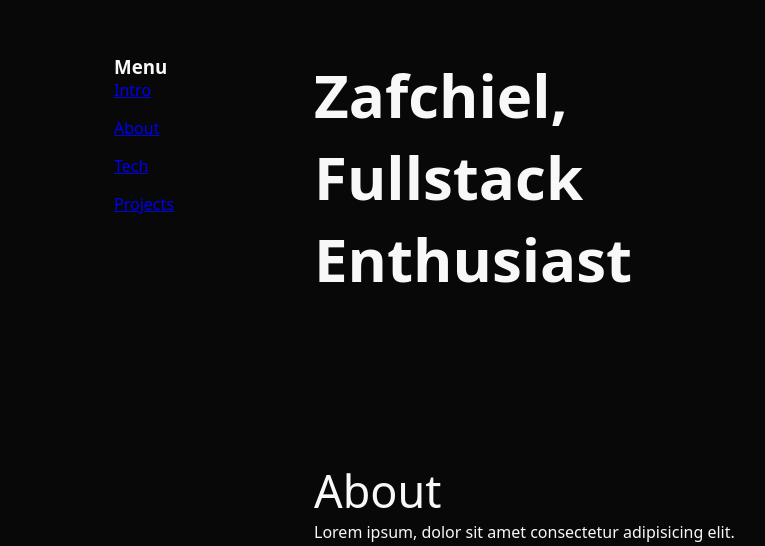
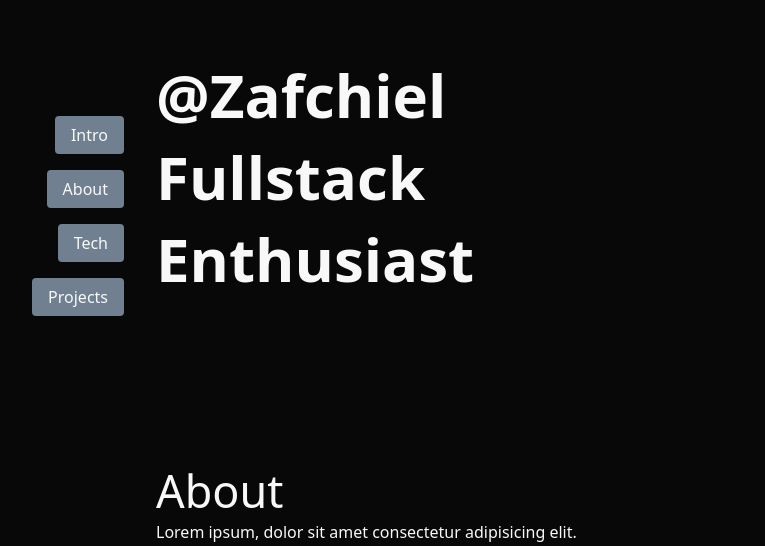
Before and after one commit to zafchiel/zafchiel, a SvelteKit app: page / in a window 1280 px wide. Shown: the part 246-792 px from the top of the page, without its empty margins (176-941 px from the left). Built offline with nearby package versions, Linux system fonts and the light colour scheme.

Commit message:
expanded state

```diff
--- a/src/lib/components/intro.svelte
+++ b/src/lib/components/intro.svelte
@@ -1,6 +1,6 @@
 <section id="intro">
   <h1>
-    Zafchiel,
+    @Zafchiel
     <br />
     Fullstack Enthusiast
   </h1>
--- /dev/null
+++ b/src/lib/components/menu-link.svelte
@@ -0,0 +1,21 @@
+<script lang="ts">
+  export let direction: string;
+</script>
+
+<a href={`#${direction}`}>
+  {direction}
+</a>
+
+<style>
+  a {
+    text-transform: capitalize;
+    text-decoration: none;
+    color: inherit;
+    padding: 0.5rem 1rem;
+    border-radius: 4px;
+    width: fit-content;
+    align-self: right;
+
+    background-color: slategray;
+  }
+</style>
--- a/src/lib/components/side.svelte
+++ b/src/lib/components/side.svelte
@@ -1,11 +1,18 @@
+<script>
+  import MenuLink from "./menu-link.svelte";
+  import { getExpanded } from "$lib/stores/expaded-store";
+
+  const expanded = getExpanded();
+</script>
+
 <aside>
   <div class="holder">
-    <h3>Menu</h3>
+    <h3 class:hidden={!$expanded}>Menu</h3>
     <nav>
-      <a href="#intro"> Intro </a>
-      <a href="#about"> About </a>
-      <a href="#tech"> Tech </a>
-      <a href="#projects">Projects</a>
+      <MenuLink direction="intro" />
+      <MenuLink direction="about" />
+      <MenuLink direction="tech" />
+      <MenuLink direction="projects" />
     </nav>
   </div>
 </aside>
@@ -13,15 +20,27 @@
 <style>
   aside {
     position: block;
-    width: 200px;
+    width: 300px;
   }
+
   .holder {
     position: sticky;
     top: 200px;
   }
+
   nav {
     display: flex;
     flex-direction: column;
+    align-items: self-end;
     gap: 1rem;
   }
+
+  h3 {
+    text-align: center;
+    margin-bottom: 1rem;
+  }
+
+  .hidden {
+    opacity: 0;
+  }
 </style>
--- a/src/lib/index.ts
+++ /dev/null
@@ -1 +0,0 @@
-// place files you want to import through the `$lib` alias in this folder.
--- /dev/null
+++ b/src/lib/stores/expaded-store.ts
@@ -0,0 +1,14 @@
+import { getContext, setContext } from "svelte";
+import { type Writable, writable } from "svelte/store";
+
+const expandedCtx = Symbol();
+
+export const setExpandedContext = () => {
+    const store = writable(false);
+    setContext(expandedCtx, store);
+    return store;
+}
+
+export const getExpanded = () => {
+    return getContext<Writable<Boolean>>(expandedCtx);
+}
--- a/src/routes/+layout.svelte
+++ b/src/routes/+layout.svelte
@@ -1,5 +1,8 @@
 <script>
+  import { setExpandedContext } from "$lib/stores/expaded-store";
   import "./global.css";
+
+  setExpandedContext();
 </script>
 
 <slot />
--- a/src/routes/+page.svelte
+++ b/src/routes/+page.svelte
@@ -1,7 +1,25 @@
-<script>
+<script lang="ts">
   import Main from "$lib/components/main.svelte";
   import Side from "$lib/components/side.svelte";
+  import { getExpanded } from "$lib/stores/expaded-store";
+
+  let expanded = getExpanded();
+  let scrolledOver100 = false;
+
+  const handleScroll = () => {
+    const scrollPosition =
+      document.documentElement.scrollTop || document.body.scrollTop;
+    if (scrollPosition >= 100 && !scrolledOver100) {
+      expanded.set(true);
+      scrolledOver100 = true;
+    } else if (scrollPosition < 100 && scrolledOver100) {
+      expanded.set(false);
+      scrolledOver100 = false;
+    }
+  };
 </script>
+
+<svelte:document on:scroll={handleScroll} />
 
 <div class="push_down" />
 <div class="wrapper">
@@ -16,8 +34,6 @@
 
   .wrapper {
     display: flex;
-    justify-content: center;
-    /* min-height: 100vh;
-    min-height: 100dvh; */
+    gap: 2rem;
   }
 </style>
--- a/src/routes/global.css
+++ b/src/routes/global.css
@@ -6,6 +6,7 @@
 
 :root {
   font-family: system-ui, -apple-system, BlinkMacSystemFont, 'Segoe UI', Roboto, Oxygen, Ubuntu, Cantarell, 'Open Sans', 'Helvetica Neue', sans-serif;
+  scroll-behavior: smooth;
 }
 
 /* Fluid font size variables, for browsers that support clamp */
@@ -58,3 +59,8 @@ h2 {
   font-size: var(--fs-xl);
   font-weight: 500;
 }
+
+h3 {
+  font-size: var(--fs-lg);
+  font-weight: 500;
+}
```
